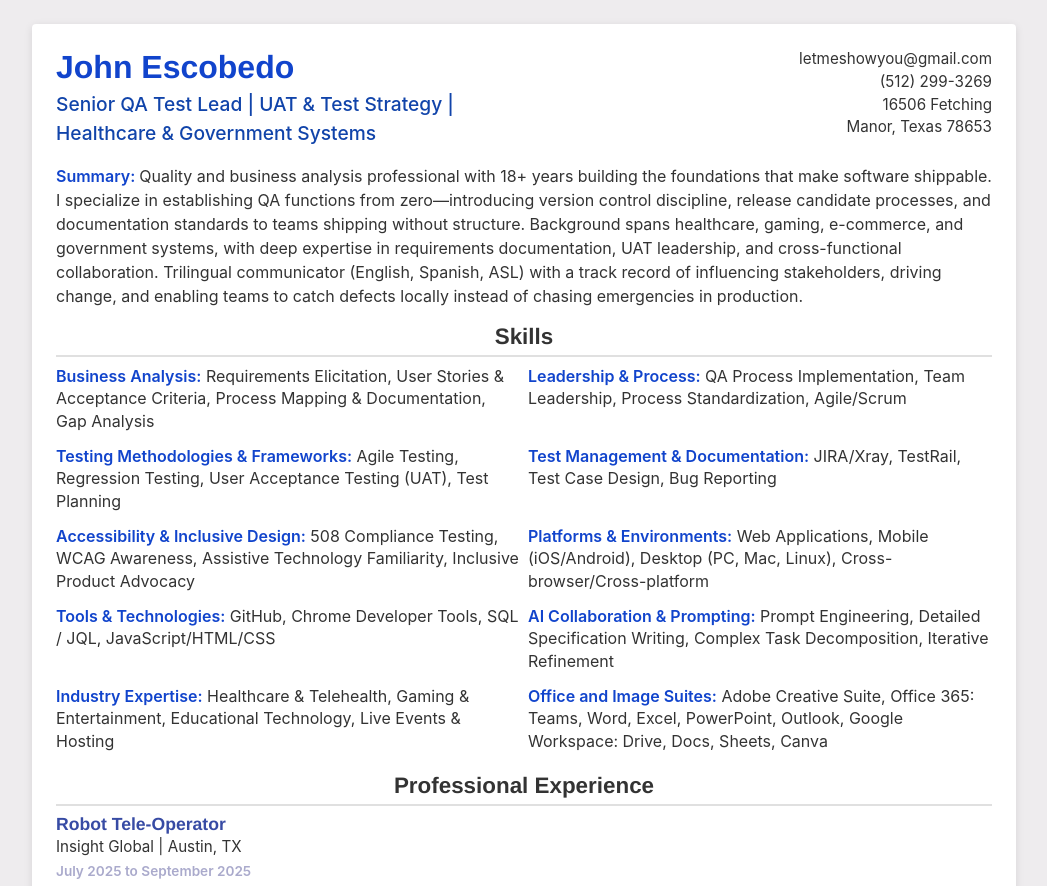
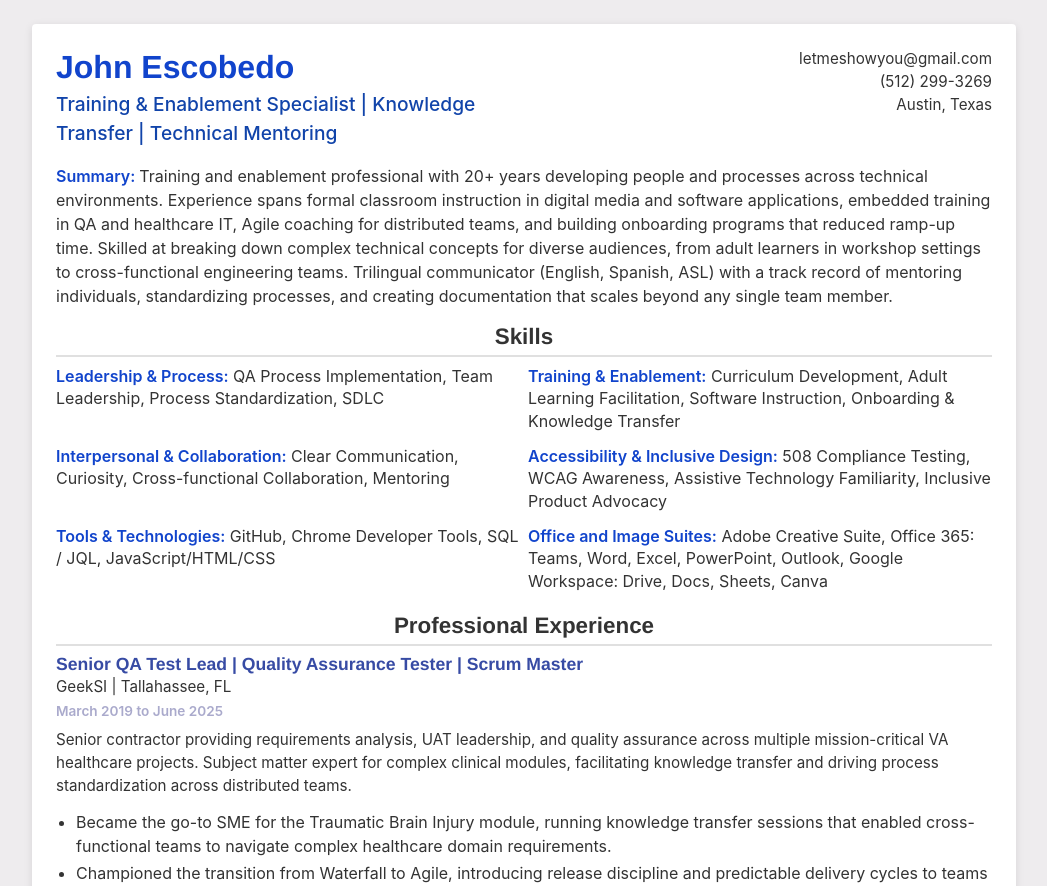
Before and after one commit to Johnesco/resume, a website: page index.html in a window 1280 px wide. Shown: the top 886 px of the page, without its empty margins (116-1163 px from the left). Drawn offline with Linux system fonts and the light colour scheme.

Commit message:
Switch default profile to instructor and update resume files
Co-Authored-By: Claude Opus 4.6 <noreply@anthropic.com>

```diff
--- a/js/app-geeksi.js
+++ b/js/app-geeksi.js
@@ -103,7 +103,7 @@ $("span#title").text(resumeJSON.basics.label);
 $("p#summary").html(`<strong>Summary: </strong>${resumeJSON.basics.summary}`);
 $("p#contact").html(`${resumeJSON.basics.email}<br>
     ${resumeJSON.basics.phone}<br>
-    ${resumeJSON.basics.location.city}, ${resumeJSON.basics.location.postalCode}<br>`);
+    ${resumeJSON.basics.location.city}, ${resumeJSON.basics.location.region}<br>`);
 $("#skillSets").html(skillSets(resumeJSON.skills));
 $("#jobs").html(jobList(resumeJSON.work));
 $("#schools").html(eduList(resumeJSON.education));
--- a/js/main.js
+++ b/js/main.js
@@ -46,8 +46,7 @@ function renderResume() {
     const contactHTML = `
         ${resumeJSON.basics.email}<br>
         ${resumeJSON.basics.phone}<br>
-        ${resumeJSON.basics.location.address ? resumeJSON.basics.location.address + '<br>' : ''}
-        ${resumeJSON.basics.location.city}, ${resumeJSON.basics.location.region} ${resumeJSON.basics.location.postalCode}
+        ${resumeJSON.basics.location.city}, ${resumeJSON.basics.location.region}
     `;
     document.querySelector('.contact-info').innerHTML = contactHTML;
 
--- a/js/resume-config.js
+++ b/js/resume-config.js
@@ -19,7 +19,7 @@ const RESUME_CONFIG = {
 
     // Default profile to use when no ?profile= parameter is specified
     // This should be one of the real profiles (not "default")
-    defaultProfile: "qa-lead",
+    defaultProfile: "instructor",
 
     // Role profiles - everything is profile-driven
     // Each profile has a `tags` array listing which tags it includes
--- a/js/resumeJSON.js
+++ b/js/resumeJSON.js
@@ -22,10 +22,7 @@ var resumeJSON = {
         summary:
             "Quality and business analysis professional with 18+ years building the foundations that make software shippable. I specialize in establishing QA functions from zero—introducing version control discipline, release candidate processes, and documentation standards to teams shipping without structure. Background spans healthcare, gaming, e-commerce, and government systems, with deep expertise in requirements documentation, UAT leadership, and cross-functional collaboration. Trilingual communicator (English, Spanish, ASL) with a track record of influencing stakeholders, driving change, and enabling teams to catch defects locally instead of chasing emergencies in production.",
         location: {
-            address: "16506 Fetching",
-            postalCode: "78653",
-            city: "Manor",
-            countryCode: "US",
+            city: "Austin",
             region: "Texas"
         },
         profiles: [
@@ -646,6 +643,7 @@ var resumeJSON = {
                 "QA Process Implementation",
                 "Team Leadership",
                 "Process Standardization",
+                "SDLC",
                 "Agile/Scrum",
                 "Production Support",
                 "Remote Team Management"
```
Also changed, not shown: plaintextresume.html (+1 -1 lines), 1 other file.
